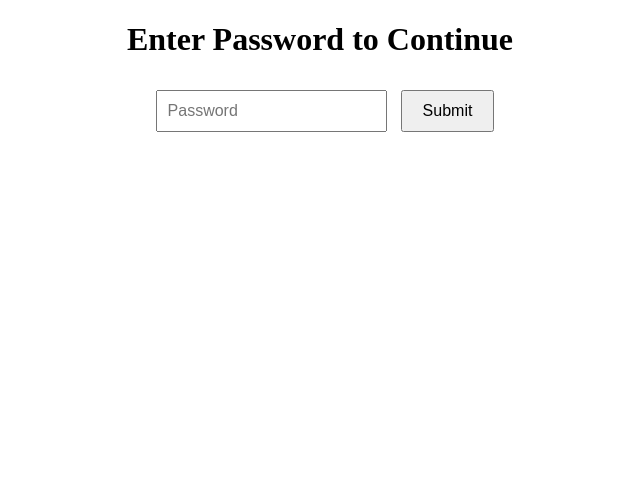
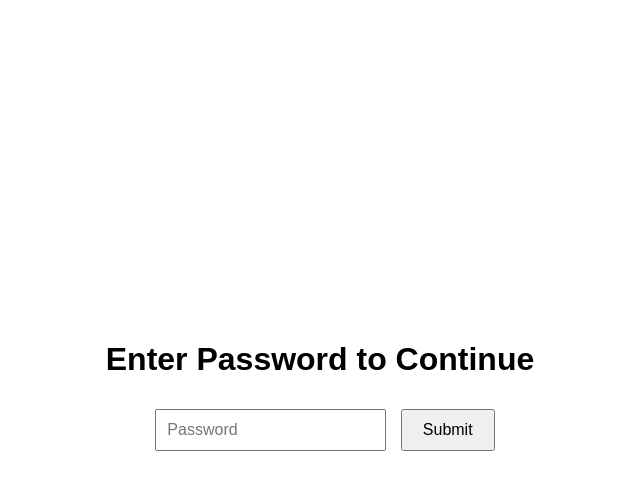
Before and after one commit to Vaishnavi-Peddi/5D8, a plain HTML site: page index.html in a window 1280 px wide. Shown: the whole page, without its empty margins (320-960 px from the left). Drawn offline with Linux system fonts and the light colour scheme.

Commit message:
Update index.html

```diff
--- a/index.html
+++ b/index.html
@@ -8,6 +8,15 @@
 
         .container {
             text-align: center;
+        }
+        body {
+            font-family: Arial, sans-serif;
+            display: flex;
+            flex-direction: column;
+            align-items: center;
+            justify-content: center;
+            height: 100vh;
+            margin: 0;
         }
         input {
             margin: 10px;
```
